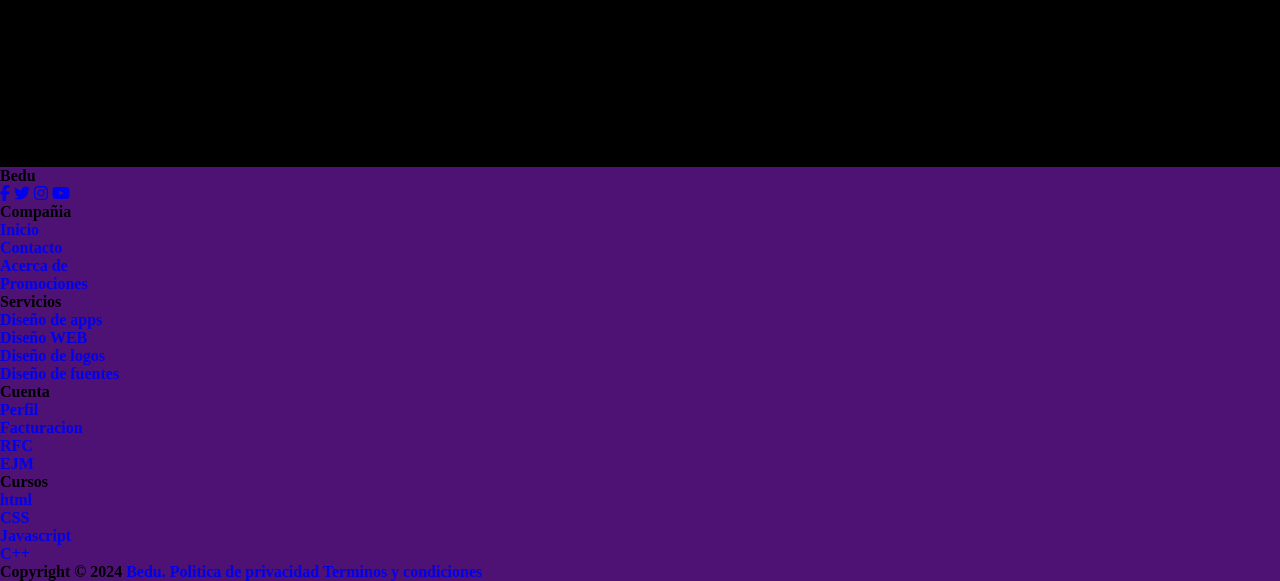
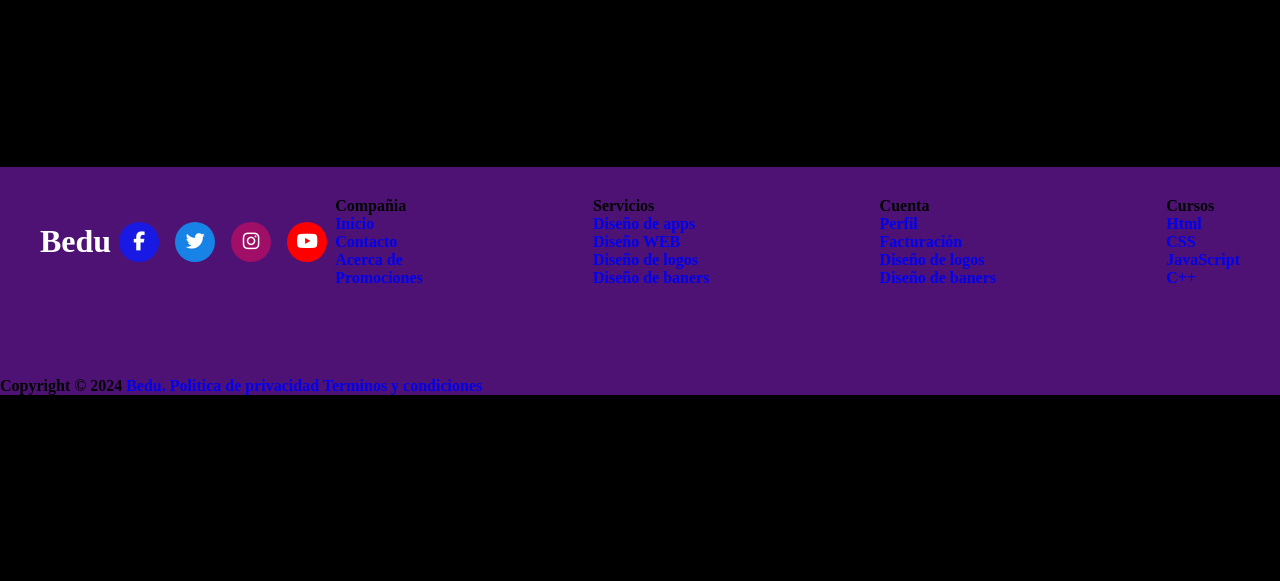
Before and after one commit to Dancris12/Practica1.1, a plain HTML site: page index.html in a window 1280 px wide. Shown: the part 1361-1942 px from the top of the page. After the commit the page ends 1756 px from the top, so only its background shows below. Drawn offline with Linux system fonts and the light colour scheme; a web font is replaced by a local one.

Commit message:
Segundo commit 2024

```diff
--- a/index.html
+++ b/index.html
@@ -68,23 +68,23 @@
     <footer>
       <div class="content">
         <div class="top">
-          <div class="logo_details">
-            <span class="logo">Bedu</span>
+          <div class="logo-details">
+            <span class="logo-name">Bedu</span>
           </div>
-          <!-- Iconos de redes sociales -->
+          <!--Iconos de redes sociales-->
           <div class="media-icons">
             <a href="#"><i class="fab fa-facebook-f"></i></a>
             <a href="#"><i class="fab fa-twitter"></i></a>
             <a href="#"><i class="fab fa-instagram"></i></a>
             <a href="#"><i class="fab fa-youtube"></i></a>
           </div>
-          <!-- Enlaces de nuestra página -->
+          <!--Enlaces de nuestra pagina-->
           <div class="link-boxes">
             <ul class="box">
               <li class="link-name">Compañia</li>
               <li><a href="#">Inicio</a></li>
               <li><a href="#">Contacto</a></li>
-              <li><a href="#">Acerca de </a></li>
+              <li><a href="#">Acerca de</a></li>
               <li><a href="#">Promociones</a></li>
             </ul>
 
@@ -93,22 +93,22 @@
               <li><a href="#">Diseño de apps</a></li>
               <li><a href="#">Diseño WEB</a></li>
               <li><a href="#">Diseño de logos</a></li>
-              <li><a href="#">Diseño de fuentes</a></li>
+              <li><a href="#">Diseño de baners</a></li>
             </ul>
 
             <ul class="box">
               <li class="link-name">Cuenta</li>
               <li><a href="#">Perfil</a></li>
-              <li><a href="#">Facturacion</a></li>
-              <li><a href="#">RFC</a></li>
-              <li><a href="#">EJM</a></li>
+              <li><a href="#">Facturación</a></li>
+              <li><a href="#">Diseño de logos</a></li>
+              <li><a href="#">Diseño de baners</a></li>
             </ul>
 
             <ul class="box">
               <li class="link-name">Cursos</li>
-              <li><a href="#">html</a></li>
+              <li><a href="#">Html</a></li>
               <li><a href="#">CSS</a></li>
-              <li><a href="#">Javascript</a></li>
+              <li><a href="#">JavaScript</a></li>
               <li><a href="#">C++</a></li>
             </ul>
           </div>
@@ -117,7 +117,9 @@
 
       <div class="bottom-details">
         <div class="bottom_text">
-          <span class="copyright_text">Copyright © 2024 <a href="#">Bedu.</a></span>
+          <span class="copyright_text"
+            >Copyright © 2024 <a href="#">Bedu.</a></span
+          >
           <span class="policy_terms">
             <a href="#">Politica de privacidad</a>
             <a href="#">Terminos y condiciones</a>
--- a/style.css
+++ b/style.css
@@ -21,13 +21,17 @@ body {
   */
   font-family: "Volkhov", serif;
   font-weight: 700;
-  background:var(--color-secundario);
+  background: var(--color-secundario);
 }
 /*Creacion de una pseudoclase*/
-:root{
+:root {
   --color-principal: #ffffff;
   --color-secundario: #000;
-  --color-tercero:#4e1275;
+  --color-tercero: #4e1275;
+  --facebook-color: #1919e4;
+  --X-color: #1883e7;
+  --instagram-color: #a00e68;
+  --youtube-color: #ff0000;
 }
 
 nav {
@@ -178,7 +182,7 @@ section {
 
 /*Footer*/
 
-footer{
+footer {
   /*RELATIVO PARA QUE QUEDE AL FONDO DE LA PÁGINA*/
   position: relative;
   background: var(--color-tercero);
@@ -187,3 +191,88 @@ footer{
   left: 0;
 }
 /*Footer*/
+footer::before {
+  content: "";
+  position: absolute;
+  left: 0;
+  top: 100px;
+  width: 100%;
+  background: var(--color-principal);
+}
+
+footer .content {
+  max-width: 1280px;
+  margin: auto;
+  padding: 30px 40px 40px 40px;
+}
+
+footer .content .top {
+  display: flex;
+  align-items: center;
+  justify-content: space-between;
+  margin-bottom: 50px;
+}
+
+.content .top .logo-details {
+  color: var(--color-principal);
+  font-size: 32px;
+}
+
+.content .top .media-icons {
+  display: flex;
+}
+
+.content .top .media-icons a {
+  height: 40px;
+  width: 40px;
+  margin: 0 8px;
+  border-radius: 50%;
+  text-align: center;
+  color: var(--color-principal);
+  font-size: 19px;
+  text-decoration: none;
+  line-height: 40px;
+}
+
+/*nth-child: Personaliza cada elemento de una lista*/
+.top .media-icons a:nth-child(1) {
+  background: var(--facebook-color);
+}
+
+.top .media-icons a:nth-child(1):hover {
+  color: var(--facebook-color);
+  background: var(--color-principal);
+}
+
+.top .media-icons a:nth-child(2) {
+  background: var(--X-color);
+}
+
+.top .media-icons a:nth-child(2):hover {
+  color: var(--X-color);
+  background: var(--color-principal);
+}
+
+.top .media-icons a:nth-child(3) {
+  background: var(--instagram-color);
+}
+
+.top .media-icons a:nth-child(3):hover {
+  color: var(--instagram-color);
+  background: var(--color-principal);
+}
+
+.top .media-icons a:nth-child(4) {
+  background: var(--youtube-color);
+}
+
+.top .media-icons a:nth-child(4):hover {
+  color: var(--youtube-color);
+  background: var(--color-principal);
+}
+
+footer .content .link-boxes{
+  width: 100%;
+  display: flex;
+  justify-content: space-between;
+}
```
